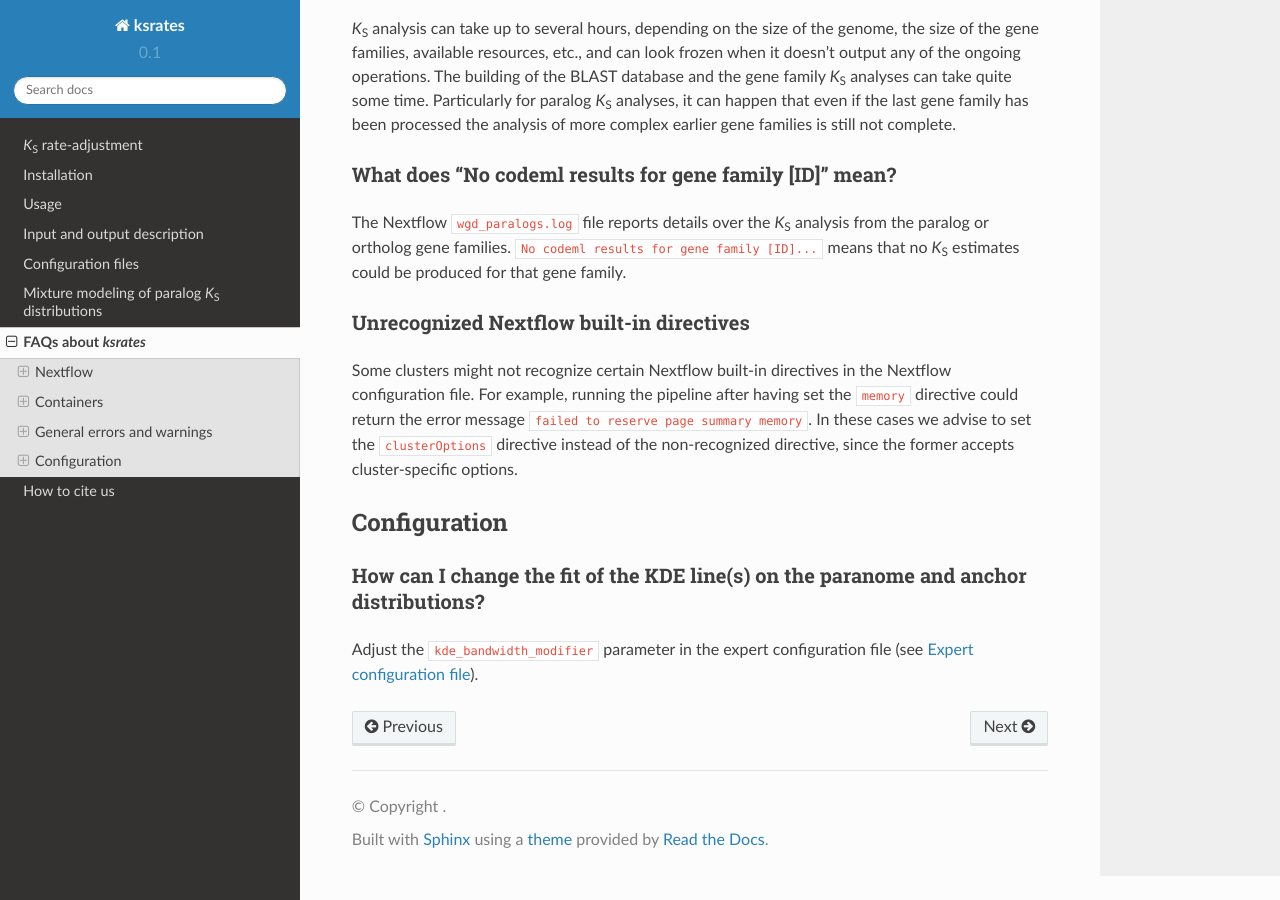
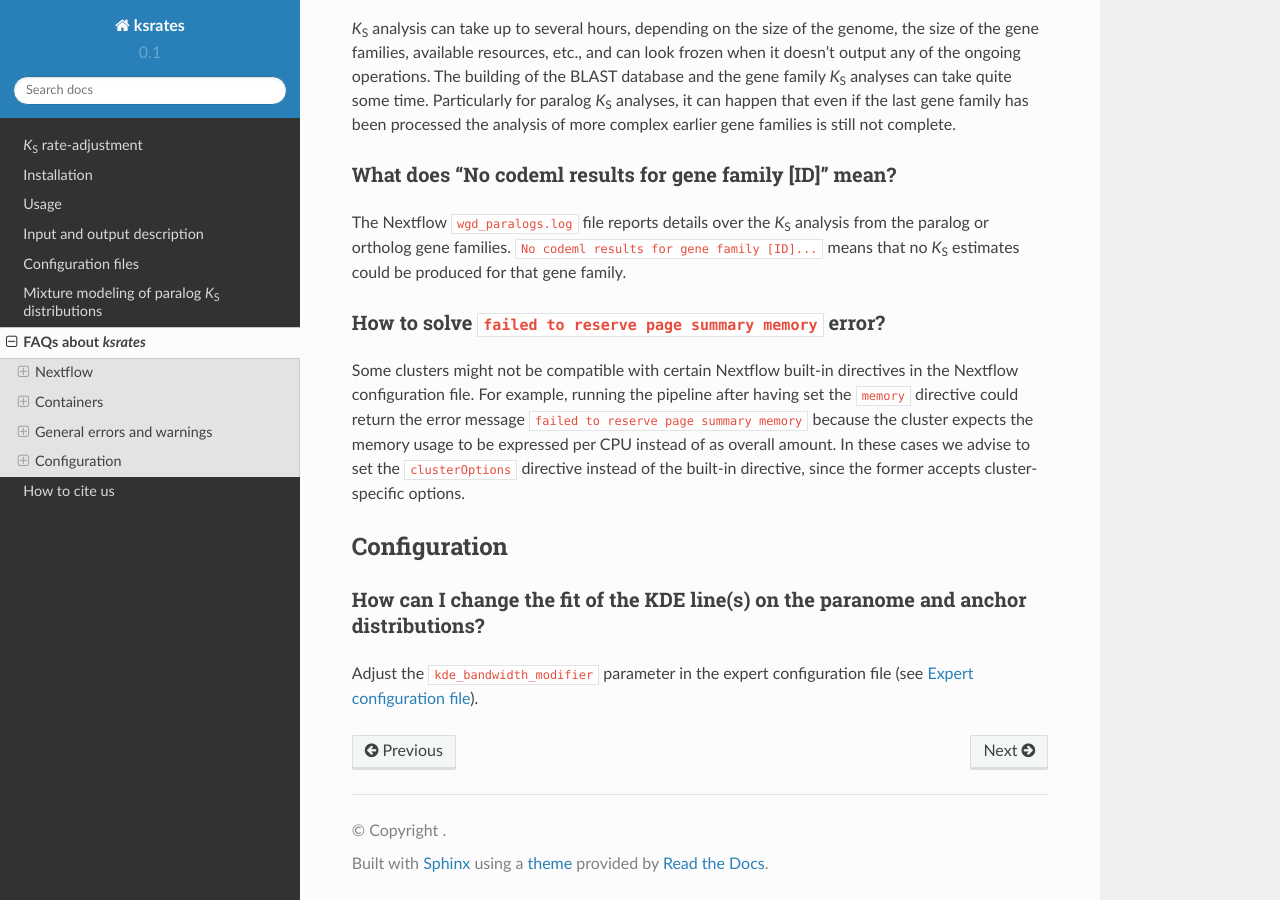
Before and after one commit to VIB-PSB/ksrates, a Sphinx documentation site: the page built from doc/source/faqs.rst, in a window 1280 px wide and 900 px high, scrolled down 1191 px. Built offline with Sphinx 7.4.7 and the Read the Docs theme 2.0.0, drawn with Linux system fonts in a browser that asks for light colours.

Commit message:
Update FAQ over non-compatible Nextflow directives

```diff
--- a/doc/source/faqs.rst
+++ b/doc/source/faqs.rst
@@ -72,10 +72,10 @@ The Nextflow ``wgd_paralogs.log`` file reports details over the *K*:sub:`S` anal
 .. -----------------------------------------
 
 
-Unrecognized Nextflow built-in directives
------------------------------------------
+How to solve ``failed to reserve page summary memory`` error?
+-------------------------------------------------------------
 
-Some clusters might not recognize certain Nextflow built-in directives in the Nextflow configuration file. For example, running the pipeline after having set the ``memory`` directive could return the error message ``failed to reserve page summary memory``. In these cases we advise to set the ``clusterOptions`` directive instead of the non-recognized directive, since the former accepts cluster-specific options.
+Some clusters might not be compatible with certain Nextflow built-in directives in the Nextflow configuration file. For example, running the pipeline after having set the ``memory`` directive could return the error message ``failed to reserve page summary memory`` because the cluster expects the memory usage to be expressed per CPU instead of as overall amount. In these cases we advise to set the ``clusterOptions`` directive instead of the built-in directive, since the former accepts cluster-specific options.
 
 
 Configuration
```
